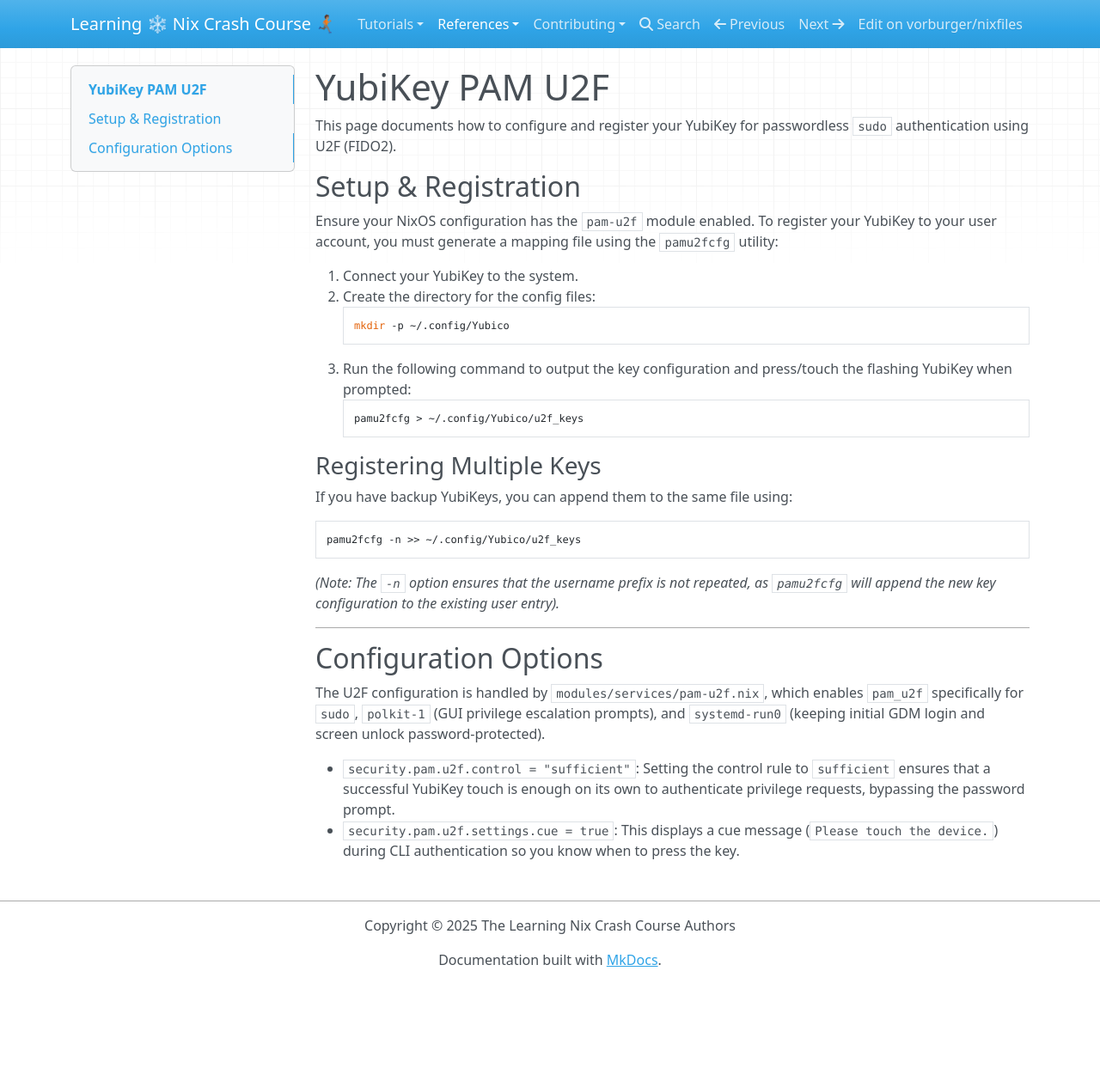
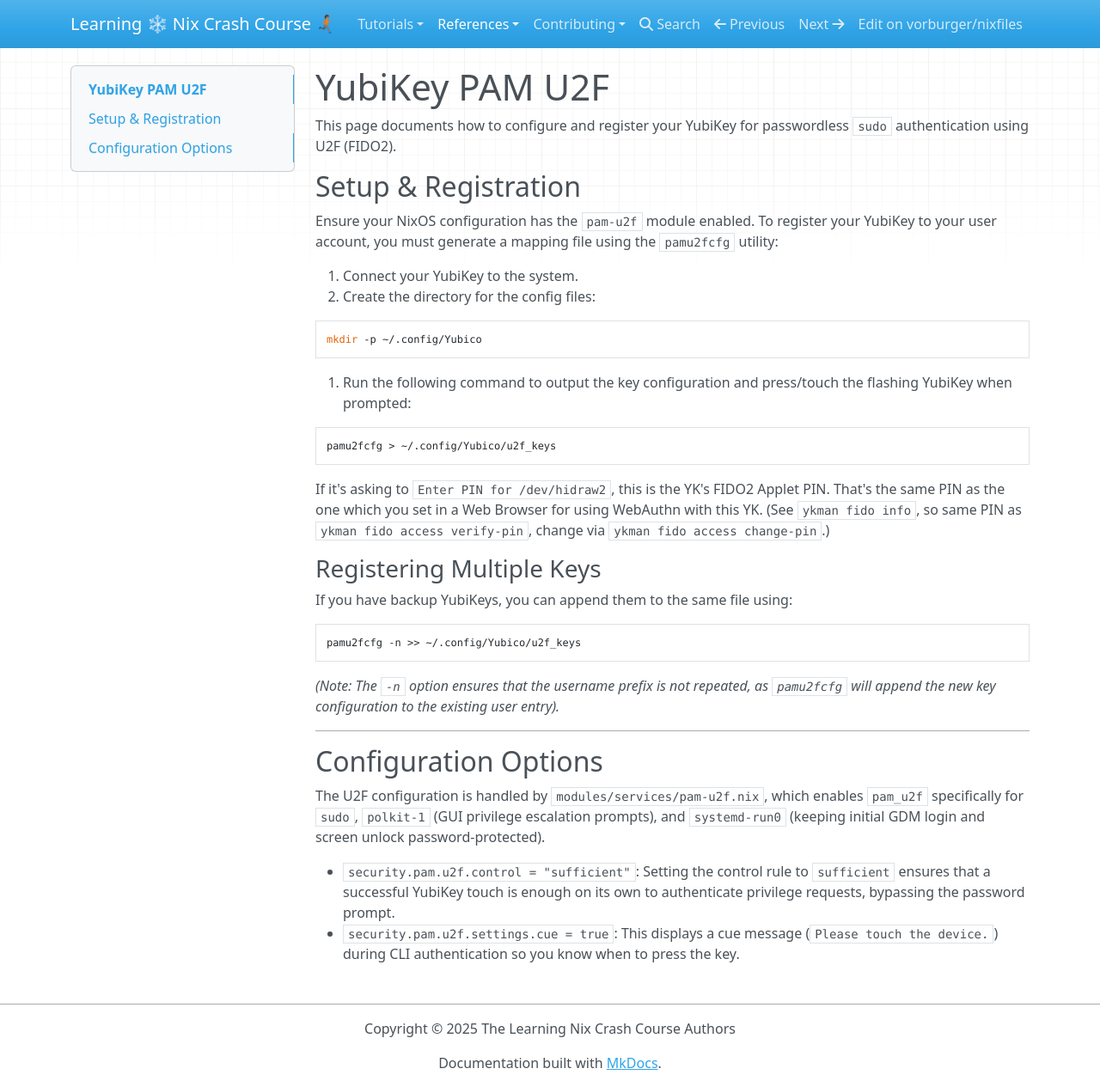
Before and after one commit to vorburger/nixfiles, an MkDocs documentation site: the page built from docs/docs/reference/yubikey.md, in a window 1280 px wide and 1265 px high. Shown: the whole window at 86% size. Built offline with MkDocs 1.6.1, drawn with Linux system fonts in a browser that asks for light colours; nearby versions of some CDN libraries.

````diff
--- a/docs/docs/reference/yubikey.md
+++ b/docs/docs/reference/yubikey.md
@@ -8,13 +8,20 @@ Ensure your NixOS configuration has the `pam-u2f` module enabled. To register yo
 
 1. Connect your YubiKey to the system.
 2. Create the directory for the config files:
+
    ```bash
    mkdir -p ~/.config/Yubico
    ```
+
 3. Run the following command to output the key configuration and press/touch the flashing YubiKey when prompted:
+
    ```bash
    pamu2fcfg > ~/.config/Yubico/u2f_keys
    ```
+
+If it's asking to `Enter PIN for /dev/hidraw2`, this is the YK's FIDO2 Applet PIN.
+That's the same PIN as the one which you set in a Web Browser for using WebAuthn with this YK.
+(See `ykman fido info`, so same PIN as `ykman fido access verify-pin`, change via `ykman fido access change-pin`.)
 
 ### Registering Multiple Keys
 
````
Also changed, not shown: 4 other files.
